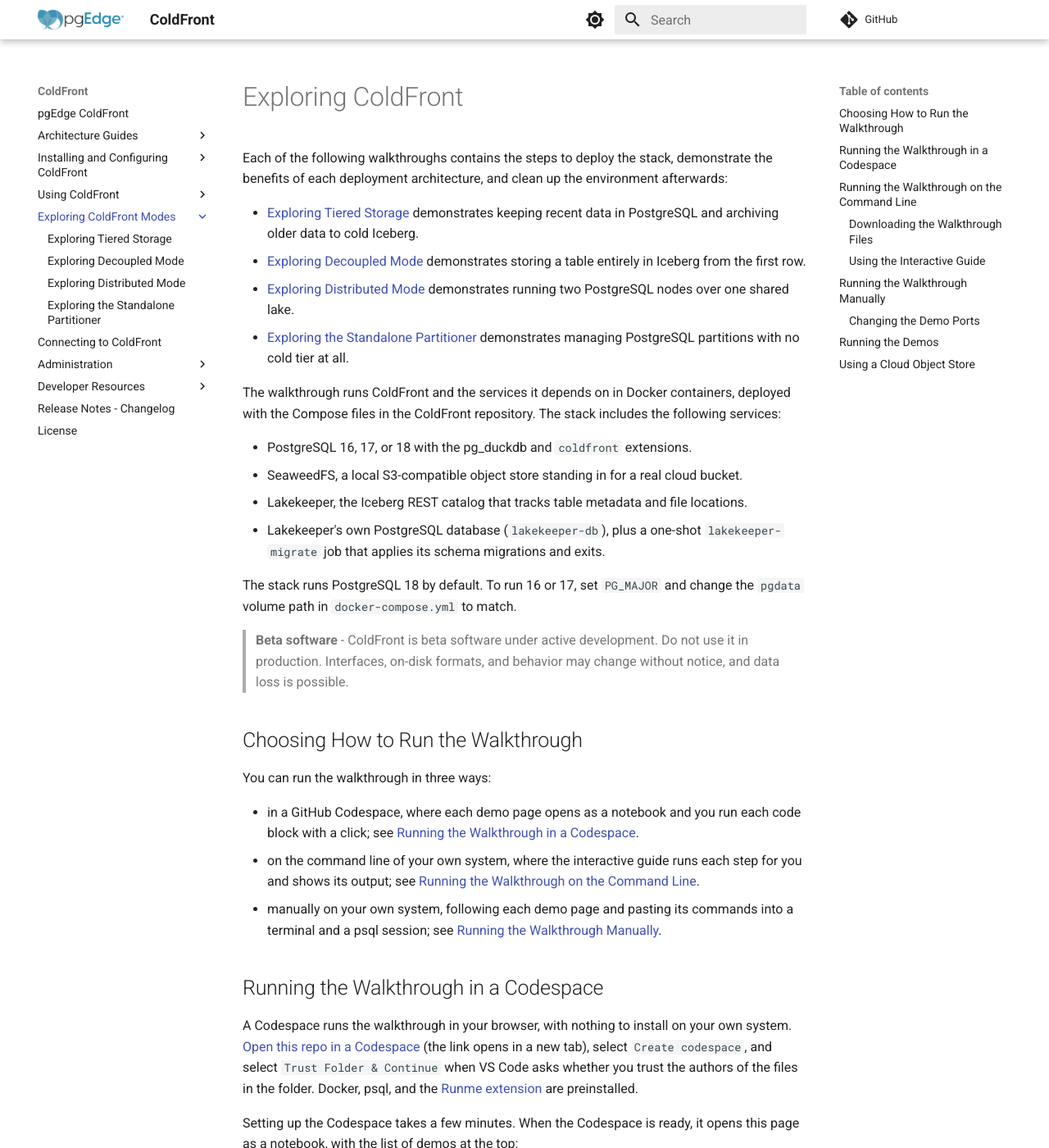
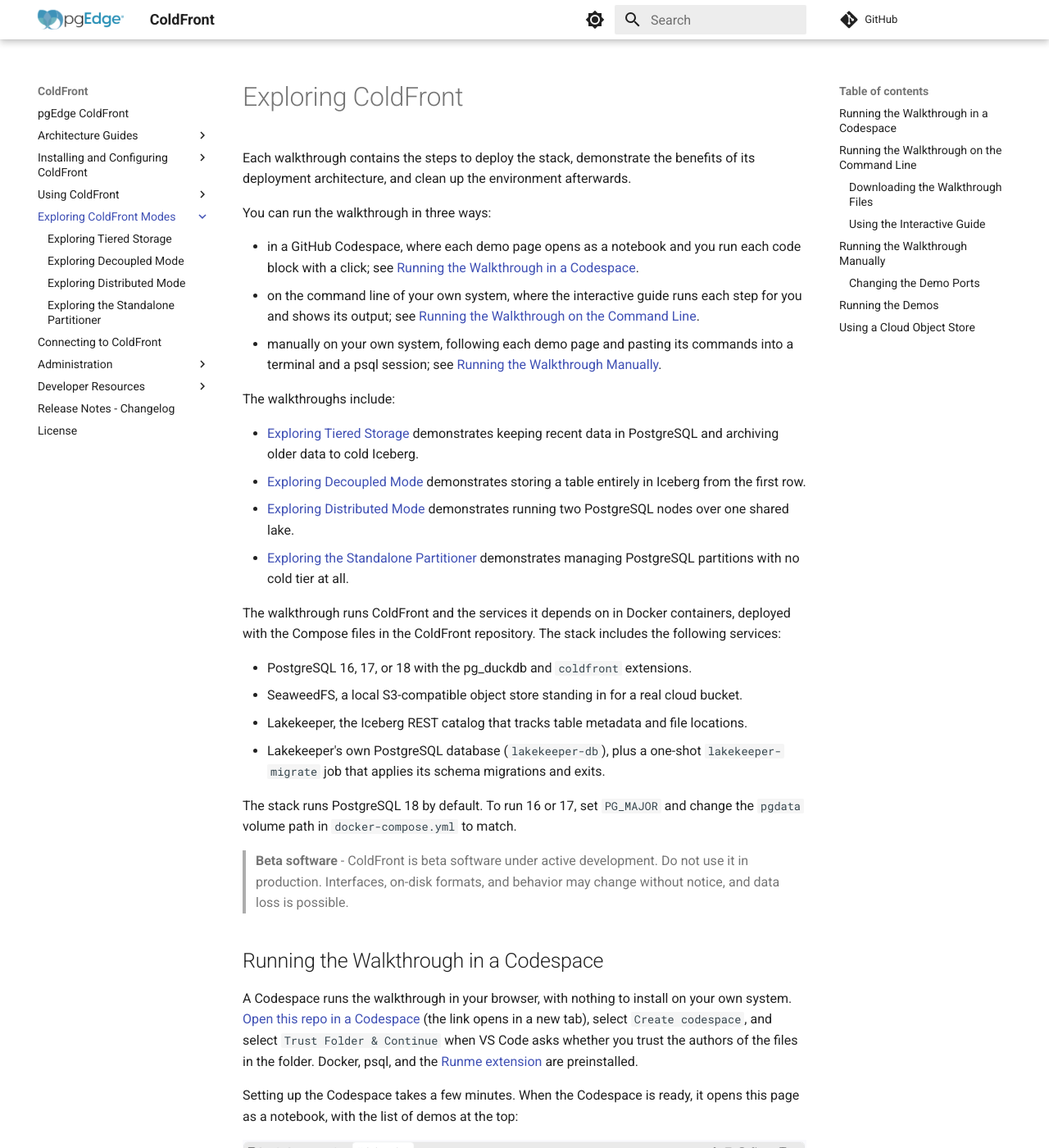
Before and after one commit to pgEdge/coldfront, an MkDocs documentation site: the page built from docs/exploring_coldfront/index.md, in a window 1280 px wide and 1400 px high. Shown: the whole window at 82% size. Built offline with MkDocs 1.6.1 and Material for MkDocs 9.7.7, drawn with Linux system fonts in a browser that asks for light colours; comment, search, counter and statistics services are not loaded; part of the change alters nothing that is shown.

Commit message:
Lead the Exploring page with the walkthrough intro and three ways to run it

```diff
--- a/docs/exploring_coldfront/index.md
+++ b/docs/exploring_coldfront/index.md
@@ -3,9 +3,23 @@ cwd: ../../
 ---
 # Exploring ColdFront
 
-Each of the following walkthroughs contains the steps to deploy the stack,
-demonstrate the benefits of each deployment architecture, and clean up the
-environment afterwards:
+Each walkthrough contains the steps to deploy the stack, demonstrate the
+benefits of its deployment architecture, and clean up the environment
+afterwards.
+
+You can run the walkthrough in three ways:
+
+- in a GitHub Codespace, where each demo page opens as a notebook and you run
+  each code block with a click; see
+  [Running the Walkthrough in a Codespace](#running-the-walkthrough-in-a-codespace).
+- on the command line of your own system, where the interactive guide runs
+  each step for you and shows its output; see
+  [Running the Walkthrough on the Command Line](#running-the-walkthrough-on-the-command-line).
+- manually on your own system, following each demo page and pasting its
+  commands into a terminal and a psql session; see
+  [Running the Walkthrough Manually](#running-the-walkthrough-manually).
+
+The walkthroughs include:
 
 - [Exploring Tiered Storage](../walkthrough_tiered.md) demonstrates keeping
   recent data in PostgreSQL and archiving older data to cold Iceberg.
@@ -34,20 +48,6 @@ change the `pgdata` volume path in `docker-compose.yml` to match.
 > **Beta software** - ColdFront is beta software under active development. Do
 > not use it in production. Interfaces, on-disk formats, and behavior may
 > change without notice, and data loss is possible.
-
-## Choosing How to Run the Walkthrough
-
-You can run the walkthrough in three ways:
-
-- in a GitHub Codespace, where each demo page opens as a notebook and you run
-  each code block with a click; see
-  [Running the Walkthrough in a Codespace](#running-the-walkthrough-in-a-codespace).
-- on the command line of your own system, where the interactive guide runs
-  each step for you and shows its output; see
-  [Running the Walkthrough on the Command Line](#running-the-walkthrough-on-the-command-line).
-- manually on your own system, following each demo page and pasting its
-  commands into a terminal and a psql session; see
-  [Running the Walkthrough Manually](#running-the-walkthrough-manually).
 
 ## Running the Walkthrough in a Codespace
 
```
